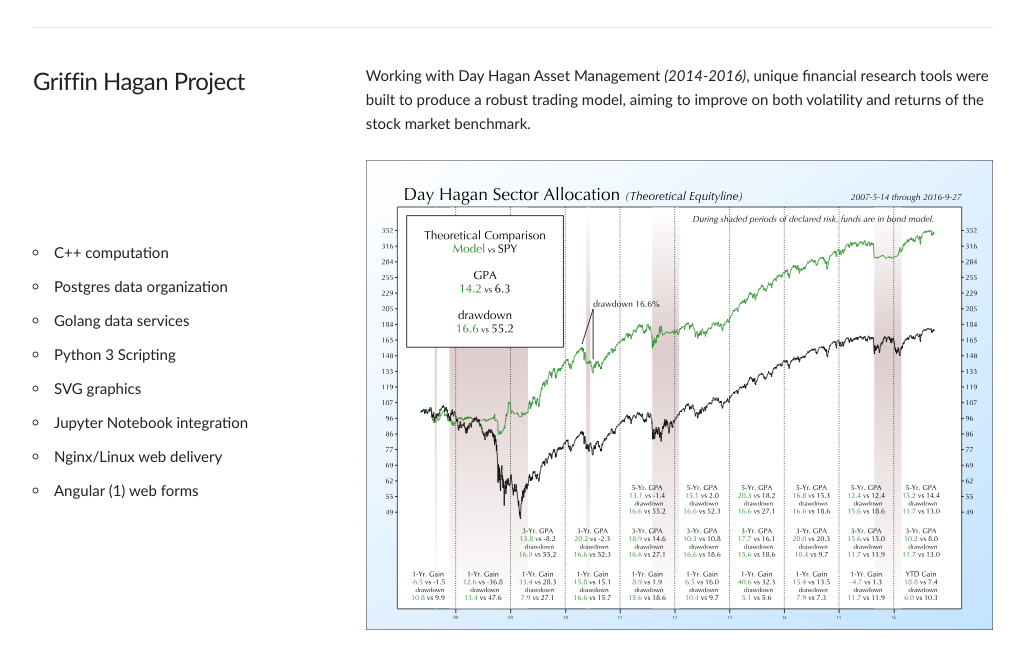
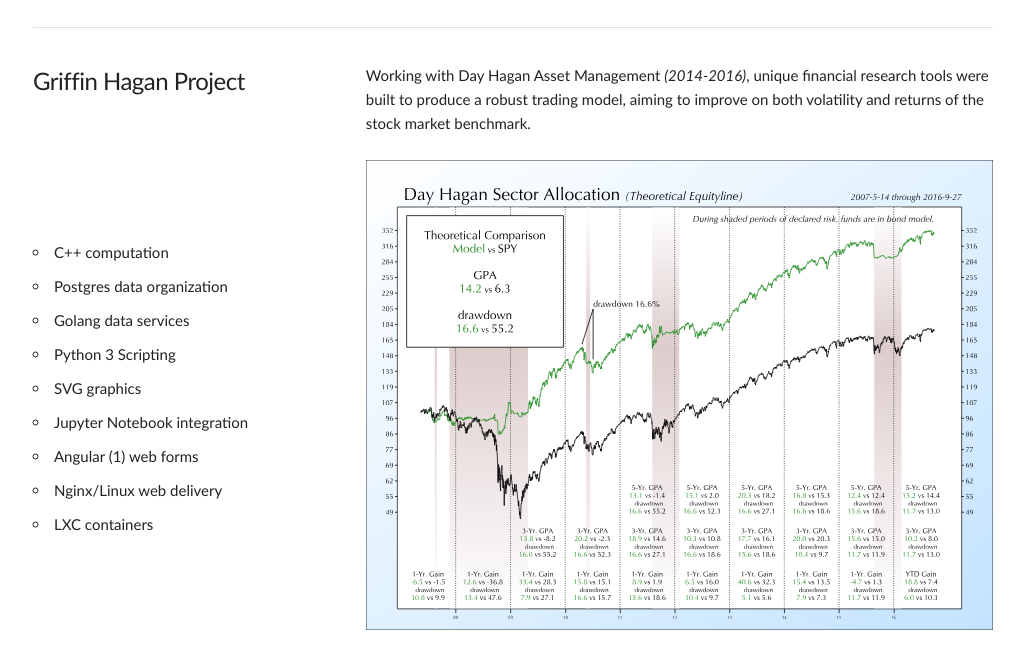
Before and after one commit to JohnCGriffin/JohnCGriffin.github.io, a plain HTML site: page index.html in a window 1280 px wide. Shown: the part 136-800 px from the top of the page, without its empty margins (127-1151 px from the left). Drawn offline with Linux system fonts and the light colour scheme.

Commit message:
added LXC

```diff
--- a/index.html
+++ b/index.html
@@ -59,8 +59,9 @@
             <li>Python 3 Scripting</li>
             <li>SVG graphics</li>
             <li>Jupyter Notebook integration</li>
+            <li>Angular (1) web forms</li>
             <li>Nginx/Linux web delivery</li>
-            <li>Angular (1) web forms</li>
+            <li>LXC containers</li>
           </ul>
         </div>
         <div class="two-thirds column">
```
